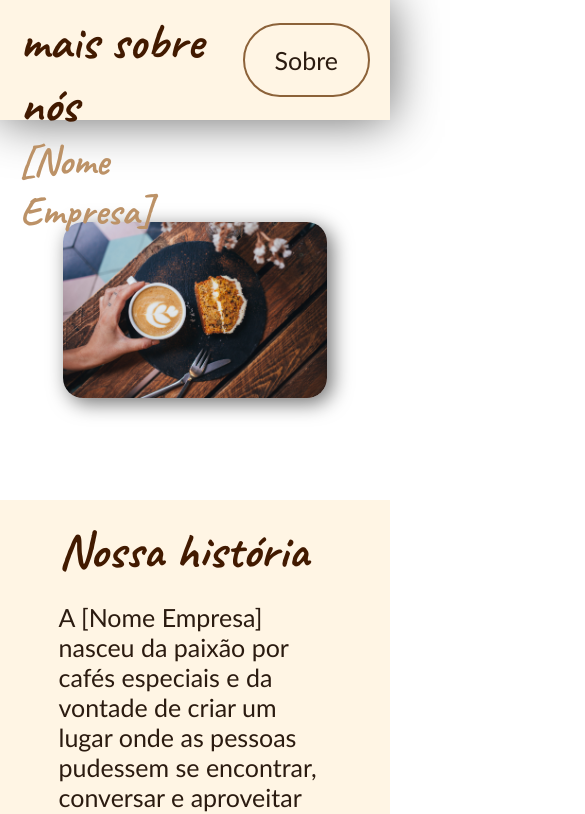
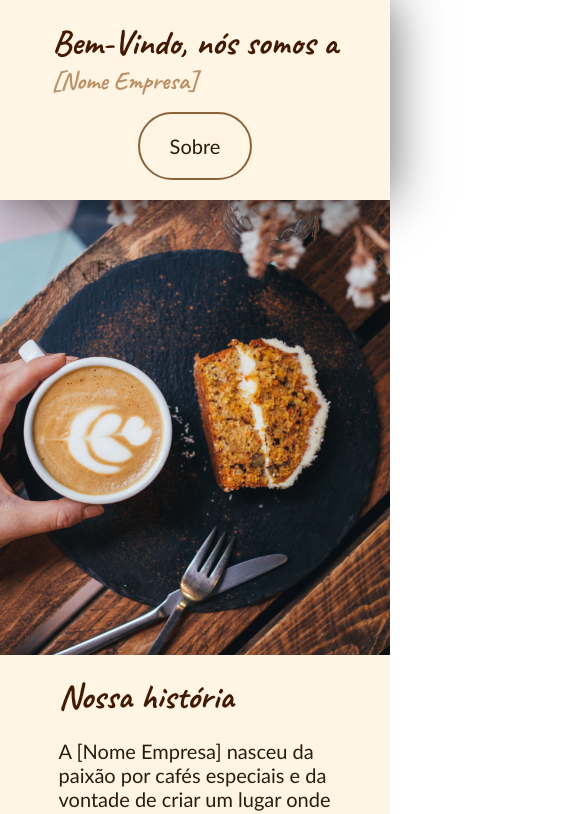
Before and after one commit to SchuckLucas/projeto_portifolio1, a React (Vite) app: page / in a window 390 px wide. Shown: the top 814 px of the page, 585 px wide, since content can reach past the window. Built offline with nearby package versions, Linux system fonts and the light colour scheme.

Commit message:
Commit final

```diff
--- a/src/pages/Home.jsx
+++ b/src/pages/Home.jsx
@@ -34,7 +34,7 @@ export default function Home() {
     <>
       <header className="header">
         <div>
-          <h1 className="titulos">Bem-Vindo, venha ver mais sobre nós</h1>
+          <h1 className="titulos">Bem-Vindo, nós somos a</h1>
           <h2 className="subtitulos">[Nome Empresa]</h2>
         </div>
         <Link className="links" to="/sobre">
@@ -42,7 +42,7 @@ export default function Home() {
         </Link>
       </header>
       <main className="main">
-        <section>
+        <section id="section_imagem">
           <img
             className="imagem"
             src={imagemInicial}
--- a/src/teste.css
+++ b/src/teste.css
@@ -153,3 +153,49 @@ section,
   align-items: center;
   flex-direction: column;
 }
+
+@media (max-width: 768px) {
+  :root {
+    --tamanho-header: 200px;
+  }
+
+  .header {
+    flex-direction: column;
+  }
+
+  .titulos {
+    font-size: 35px;
+  }
+
+  .subtitulos {
+    font-size: 25px;
+  }
+
+  .textos,
+  .links {
+    font-size: 20px;
+  }
+
+  .box_cards {
+    display: flex;
+    justify-content: center;
+    align-items: center;
+    flex-direction: column;
+    gap: 20px;
+  }
+
+  #section_imagem {
+    padding: 0;
+    overflow: hidden;
+  }
+
+  .imagem {
+    width: 175%;
+    border-radius: 0;
+    box-sizing: none;
+  }
+
+  .links {
+    -webkit-tap-highlight-color: transparent;
+  }
+}
```
